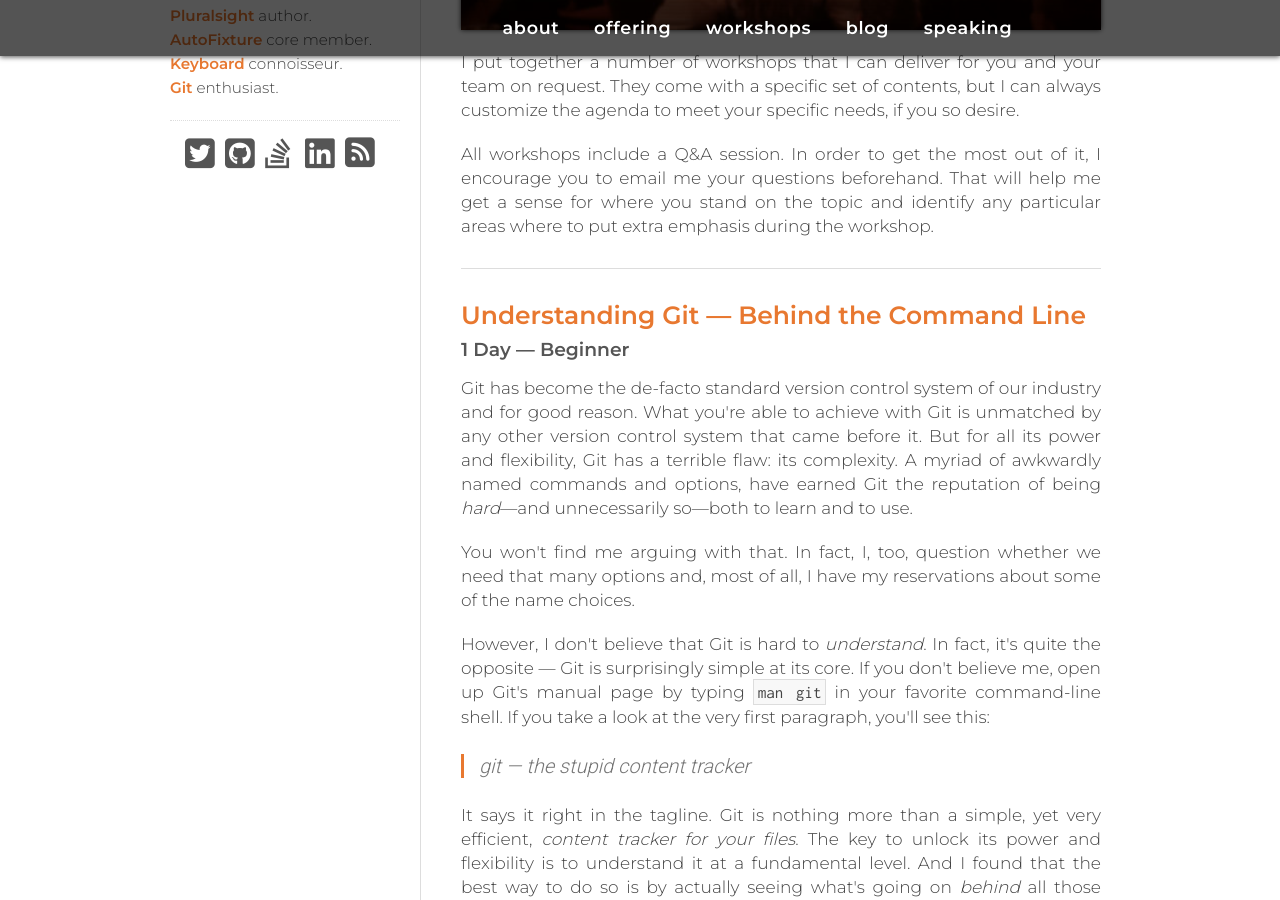
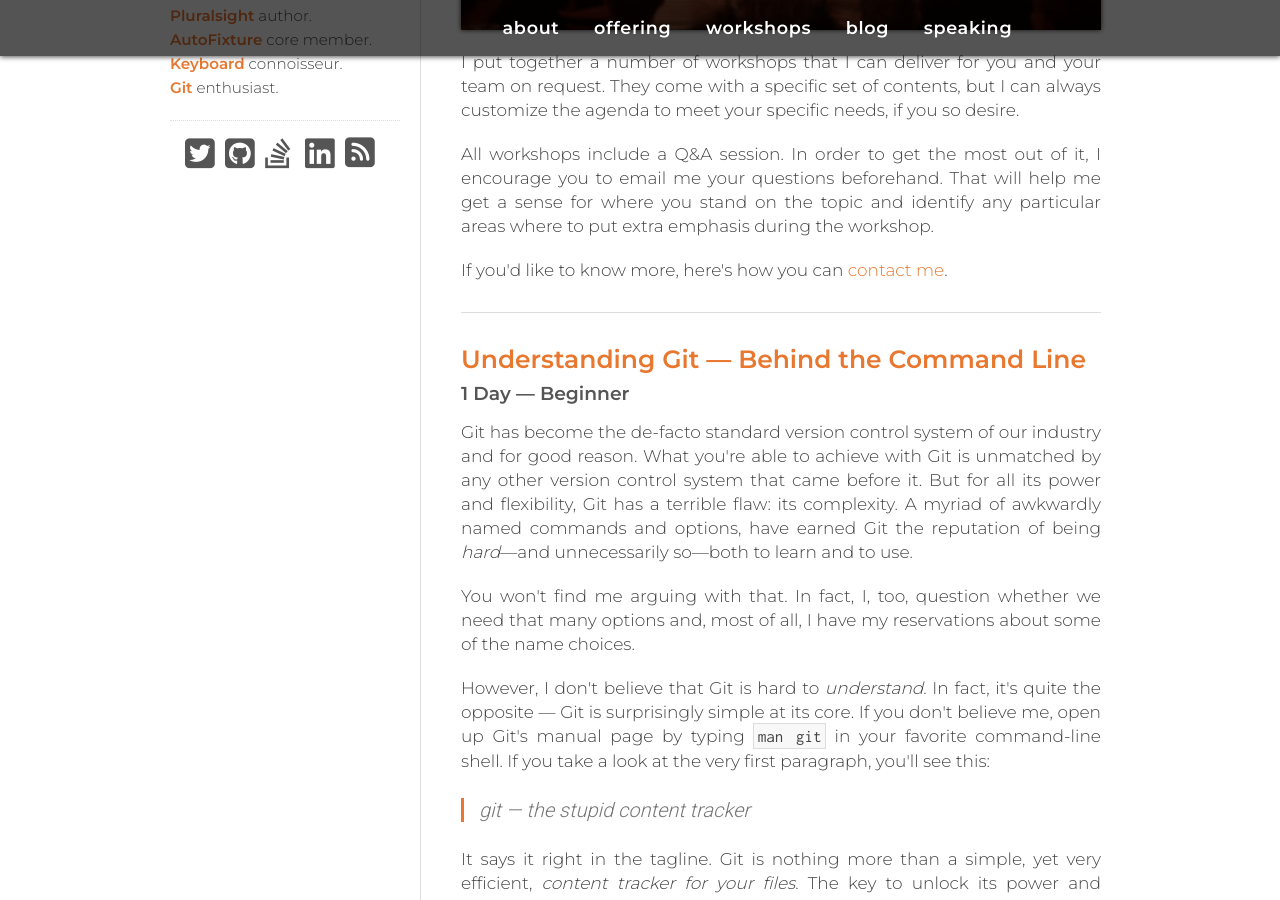
Before and after one commit to megakemp/megakemp.github.io, a Jekyll site: the page built from workshops/index.html, in a window 1280 px wide and 900 px high, scrolled down 386 px. Built offline with Jekyll 4.4.1, drawn with Linux system fonts in a browser that asks for light colours; nearby versions of some CDN libraries; comment, search, counter and statistics services are not loaded.

Commit message:
Adds a link to the contact information in the workshops page

```diff
--- a/workshops/index.html
+++ b/workshops/index.html
@@ -9,6 +9,8 @@ title: Workshops
   <p>I put together a number of workshops that I can deliver for you and your team on request. They come with a specific set of contents, but I can always customize the agenda to meet your specific needs, if you so desire.</p>
 
   <p>All workshops include a Q&A session. In order to get the most out of it, I encourage you to email me your questions beforehand. That will help me get a sense for where you stand on the topic and identify any particular areas where to put extra emphasis during the workshop.</p>
+
+  <p>If you'd like to know more, here's how you can <a href="/offering/#contact">contact me</a>.</p>
 
   <hr/>
 
```
